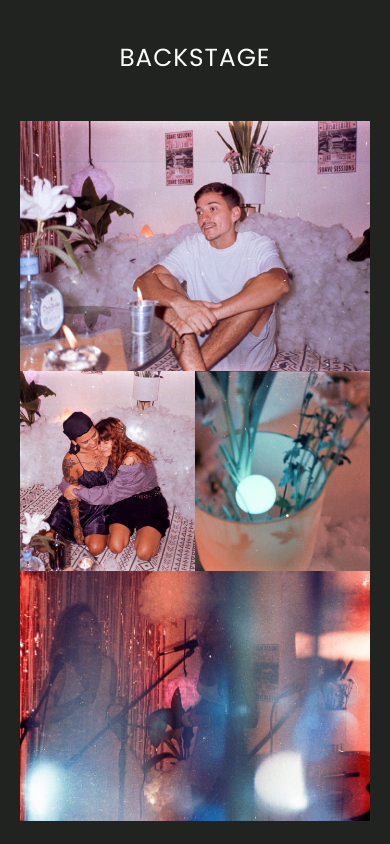
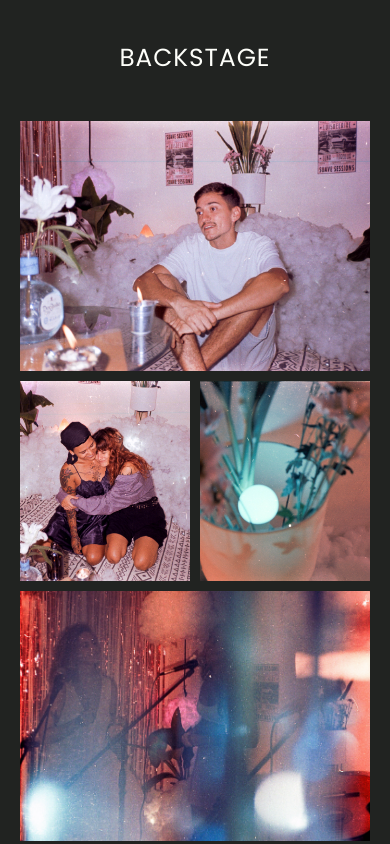
Before and after one commit to JoacoPuertas/suave-produc, a React (Vite) app: page / in a window 390 px wide. Shown: the part 1480-2324 px from the top of the page. Built offline with nearby package versions, Linux system fonts and the light colour scheme; a web font is replaced by a local one.

Commit message:
Terminado el home mobile

```diff
--- a/src/components/Backstage.css
+++ b/src/components/Backstage.css
@@ -1,14 +1,37 @@
+* {
+  padding: 0;
+}
+
 .backstage {
   background-color: #212321;
   color: #fefffa;
 }
+
 h2 {
-  font-family: 'Poppins', sans-serif; /* O usa una fuente minimalista como 'Roboto', 'Lato' */
-  font-weight: 500; /* Resalta el título sin ser muy grueso */
-  letter-spacing: 1px; /* Añade un poco de espacio entre letras */
-  color: #fefffa; /* Un gris oscuro es más suave que el negro puro */
+  font-family: 'Poppins', sans-serif;
+  font-weight: 500;
+  letter-spacing: 1px;
+  color: #fefffa;
   text-transform: uppercase;
 }
+
+div.col-md-4.col-12  {
+  padding: 0;
+}
+
+.row {
+  gap: 10px;
+  padding: 0;
+}
+
+.midrow {
+  margin: auto;
+  display: flex;
+  justify-content: space-evenly; /* Distribuye el espacio entre las imágenes */
+  flex-wrap: nowrap; /* Evita que las imágenes se muevan a otra fila */
+  width: 100%; /* El ancho del contenedor es responsivo */
+}
+
 .gallery-item {
   background-size: cover;
   background-position: center;
@@ -21,6 +44,8 @@ h2 {
 }
 
 .gallery-item-half {
+  flex-grow: 1; /* Hace que las imágenes se expandan uniformemente */
+  flex-basis: 0; /* Distribuye equitativamente el espacio disponible */
   height: 200px; /* La mitad de la imagen grande */
 }
 
--- a/src/components/Backstage.jsx
+++ b/src/components/Backstage.jsx
@@ -16,26 +16,29 @@ function Backstage() {
   return (
     <Container fluid className="backstage p-3">
       <h2 className='text-center mb-5'>Backstage</h2>
+
+      {/* Primer fila en mobile */}
       <Row>
-        {/* Imagen principal que ocupa dos filas */}
         <Col xs={12} md={4} className="gallery-item gallery-item-large" style={{ backgroundImage: `url(${Suave0})` }}></Col>
 
-        {/* Columna que contiene las dos imágenes a la derecha de la principal */}
+        {/* Columna que contiene las dos imágenes pequeñas */}
         <Col xs={12} md={4}>
-          <Row>
+          <Row className='midrow container-fluid'>
             <Col xs={6} className="gallery-item gallery-item-half" style={{ backgroundImage: `url(${Suave1})` }}></Col>
             <Col xs={6} className="gallery-item gallery-item-half" style={{ backgroundImage: `url(${Suave2})` }}></Col>
           </Row>
         </Col>
+
         <Col xs={12} md={4} className="gallery-item gallery-item-large" style={{ backgroundImage: `url(${Suave3})` }}></Col>
       </Row>
-      {/* Poner solo cuando estan en desktop => */}
-      {/* <Row>
-        <Col xs={6} md={3} className="gallery-item" style={{ backgroundImage: `url(${Suave4})` }}></Col>
-        <Col xs={6} md={3} className="gallery-item" style={{ backgroundImage: `url(${Suave5})` }}></Col>
-        <Col xs={6} md={3} className="gallery-item" style={{ backgroundImage: `url(${Suave6})` }}></Col>
-        <Col xs={6} md={3} className="gallery-item" style={{ backgroundImage: `url(${Suave7})` }}></Col>
-      </Row> */}
+
+      {/* Segunda fila solo para pantallas grandes */}
+      <Row className="g-2 mt-3 d-none d-md-flex">
+        <Col md={3} className="gallery-item" style={{ backgroundImage: `url(${Suave4})` }}></Col>
+        <Col md={3} className="gallery-item" style={{ backgroundImage: `url(${Suave5})` }}></Col>
+        <Col md={3} className="gallery-item" style={{ backgroundImage: `url(${Suave6})` }}></Col>
+        <Col md={3} className="gallery-item" style={{ backgroundImage: `url(${Suave7})` }}></Col>
+      </Row>
     </Container>
   );
 }
```
Lines whose indentation alone changed are shown as unchanged.
